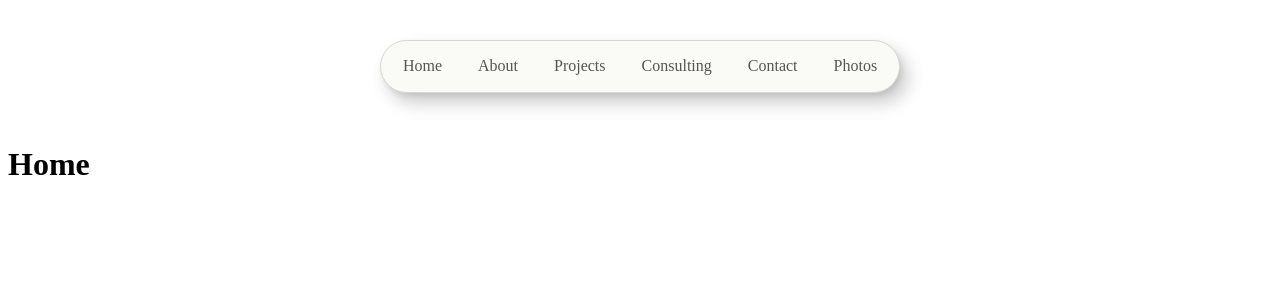
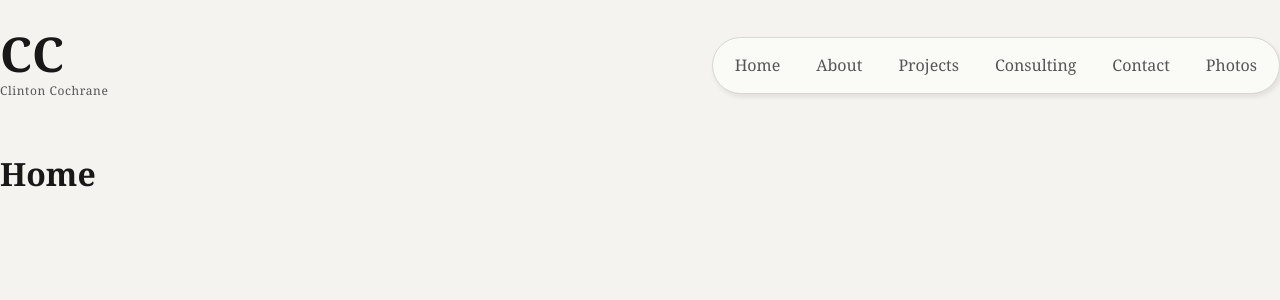
Before and after one commit to Clinton-Cochrane/iBuild, a React (Vite) app: page / in a window 1280 px wide. Shown: the top 300 px of the page. Built offline with nearby package versions, Linux system fonts and the light colour scheme.

Commit message:
adjustments to the header

```diff
--- a/src/App.jsx
+++ b/src/App.jsx
@@ -1,16 +1,16 @@
 import { Routes, Route } from "react-router-dom"
-import Navigation from "./components/navigation/navigation.jsx"
+import Header from "./components/header/header.jsx";
 import Consulting from "./pages/consulting/main.jsx";
 import Projects from "./pages/projects/main.jsx";
 import Contact from "./pages/contact/main.jsx";
 import Photos from "./pages/photos/main.jsx";
 import About from "./pages/about/main.jsx";
 import Home from "./pages/home/main.jsx";
-
+import "./styles/app.css"
 function App() {
   return (
     <>
-      <Navigation />
+      <Header />
       <Routes>
         <Route path="/home" element={<Home />} />
         <Route path="/" element={<Home />} />
--- /dev/null
+++ b/src/components/header/header.css
@@ -0,0 +1,23 @@
+.site-header {
+    width: min(1200px, calc(100%-4rem));
+    margin: 0 auto;
+    display: flex;
+    align-items: center;
+    justify-content: space-between;
+    padding-top: 2rem;
+    padding-bottom: 2rem;
+}
+
+.site-brand-mark {
+    color: #181818;
+    font-size: 3rem;
+    line-height: 0.9;
+    font-weight: 600;
+}
+
+.site-brand-name{
+    margin-top: 0.4rem;
+    color: #555555;
+    font-size: 0.75rem;
+    letter-spacing: 0.05em;
+}
--- /dev/null
+++ b/src/components/header/header.jsx
@@ -0,0 +1,15 @@
+import Navigation from "../navigation/navigation";
+import "./header.css"
+function Header() {
+    return (
+        <header className="site-header">
+            <div className="site-brand">
+                <div className="site-brand-mark">CC</div>
+                <div className="site-brand-name">Clinton Cochrane</div>
+            </div>
+            <Navigation />
+        </header>
+    )
+}
+
+export default Header;
--- a/src/components/navigation/navigation.css
+++ b/src/components/navigation/navigation.css
@@ -1,8 +1,5 @@
 .navigation {
     display: flex;
-    justify-content: center;
-
-    padding: 2rem;
 }
 
 .navigation-capsule {
@@ -15,7 +12,7 @@
     border-radius: 999px;
 
     box-shadow:
-        8px 10px 18px rgba(0, 0, 0, .20),
+        8px 10px 18px rgba(0, 0, 0, .0),
         2px 3px 5px rgba(0, 0, 0, .08);
 }
 
--- /dev/null
+++ b/src/styles/app.css
@@ -0,0 +1,18 @@
+* {
+  box-sizing: border-box;
+}
+
+html,
+body,
+#root {
+  min-height: 100%;
+}
+
+body {
+  margin: 0;
+
+  background: #f4f3ef;
+  color: #181818;
+
+  font-family: Georgia, "Times New Roman", serif;
+}
```
